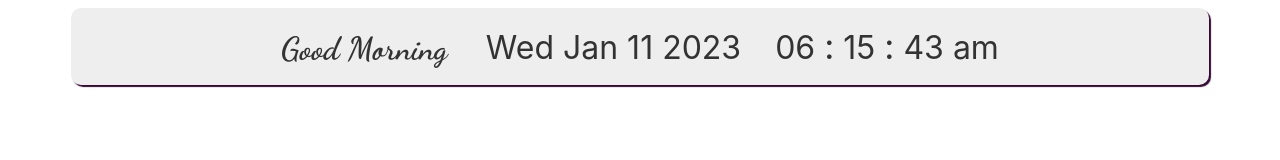
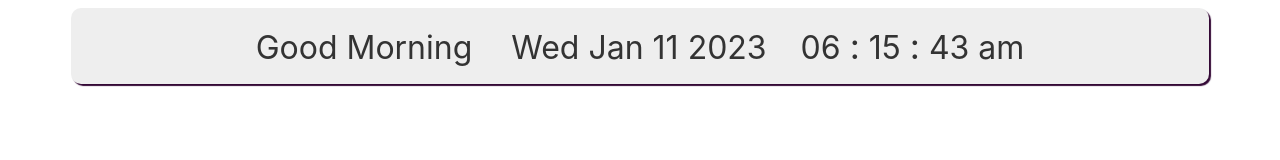
Before and after one commit to sijinjeon/notion_embed, a plain HTML site: page widget/greeting-timer.html in a window 1280 px wide. Drawn offline with Linux system fonts and the light colour scheme.

Commit message:
Update greeting-timer.html

```diff
--- a/widget/greeting-timer.html
+++ b/widget/greeting-timer.html
@@ -79,7 +79,7 @@ h1 {
 .greet{
 
     display:inline;
-    font-family: 'Dancing Script', cursive;
+    font-family: 'Inter', cursive;
     font-size: 2rem;
      padding-right: 30px;
 }
```
